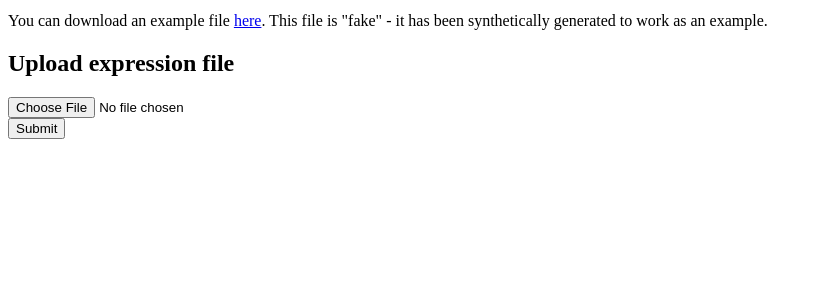
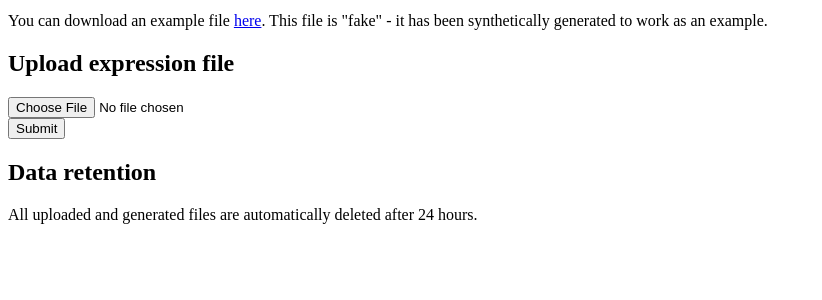
Before and after one commit to dnebdal/clusterscore, a Flask app: page / in a window 1280 px wide. Shown: the part 224-524 px from the top of the page, without its empty margins (0-822 px from the left). Run offline with Flask 2, Linux system fonts and the light colour scheme; parts of the project's set-up code (start-up, migrations or seed data) failed here and were passed over.

Commit message:
Add delete_old_files.sh script and data retention notice

```diff
--- a/templates/index.html
+++ b/templates/index.html
@@ -1,26 +1,53 @@
 <!DOCTYPE html>
+
 <html lang="en">
+
 <head>
+
 <title>Cluster scorer</title>
+
 <meta charset="utf-8"/>
+
 </head>
+
 <body>
 
+
+
 <h1>A minimal proof-of-concept cluster scorer.</h1>
+
 <p>To use, upload a gene expression file; each sample in the file will be assigned to a cluster.</p>
+
 <p>The file must meet the following requirements:<br/>
+
 <ul>
+
 <li>The first column is gene names.
+
 <li>The rest of the columns are samples.
+
 <li>The dataset must include all genes in the <a href="/static/geneset.txt">scoring set</a>, in any order.
+
 <li>The fields are separated with tabs (&bsol;t).
 </ul>
+
 You can download an example file <a href="/static/expression_example.txt">here</a>. This file is "fake" - it has been synthetically generated to work as an example.
 </p>
+
 <h2>Upload expression file</h2>
+
 <form action="/scorefile" method="post" enctype="multipart/form-data" >
+
 <input type="file" id="file" name="file" /></br>
+
 <input type="submit" />
+
 </form>
+
+<h2>Data retention</h2>
+<p>
+All uploaded and generated files are automatically deleted after 24 hours.
+</p>
 </body>
+
 </html>
```
Also changed, not shown: 1 other file.
